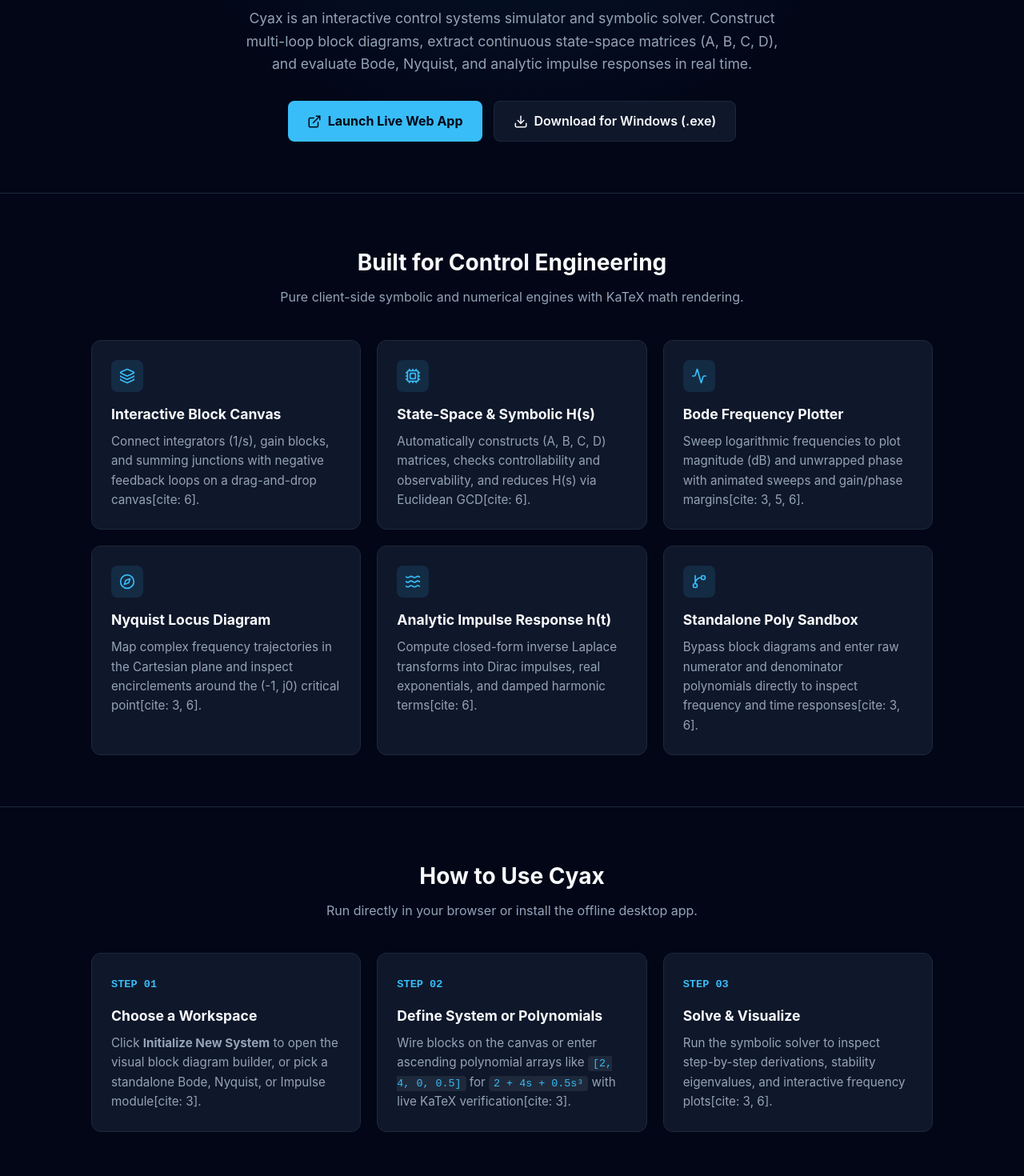
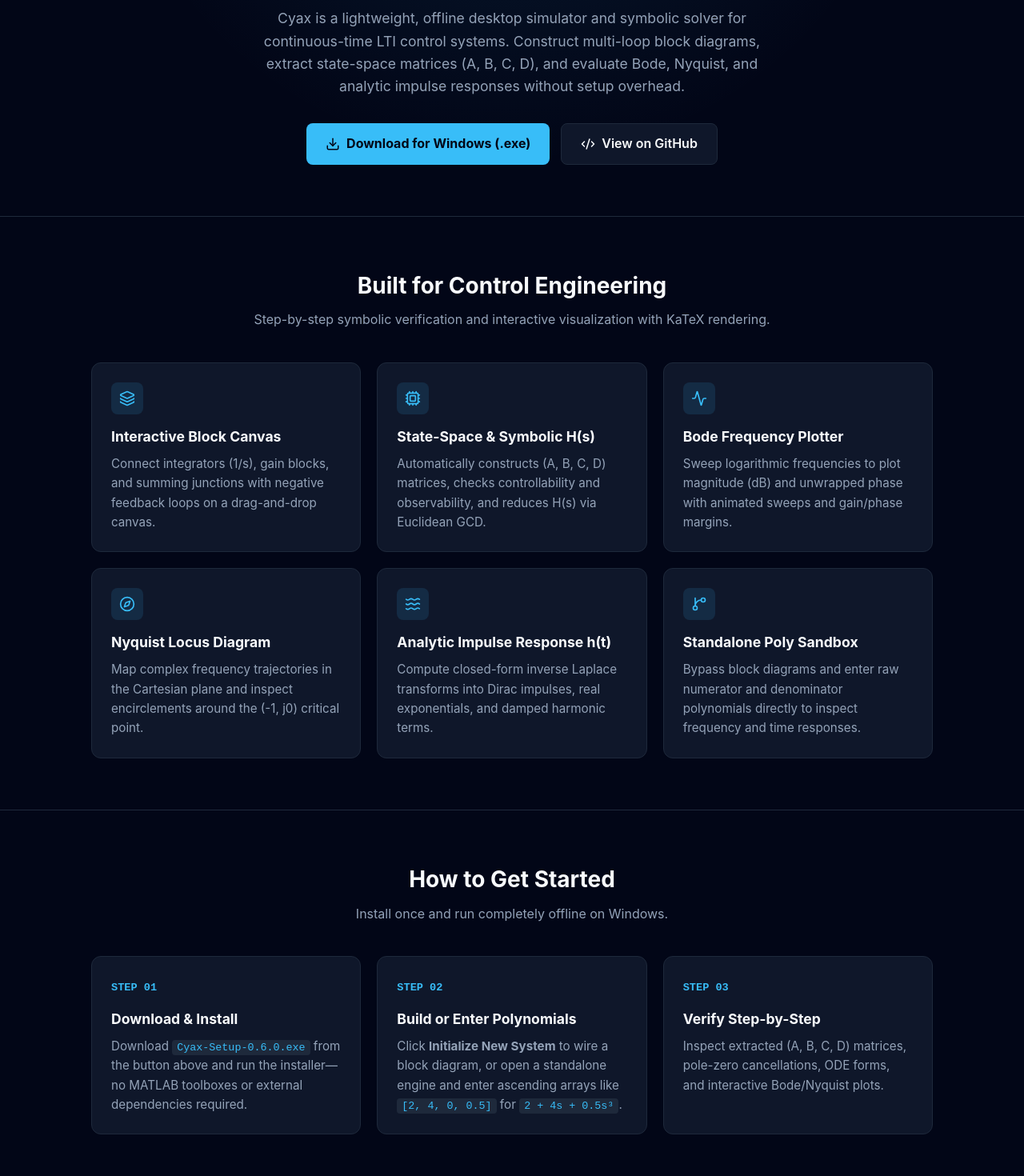
Before and after one commit to ahsmr/Cyax, a React (Vite) app in the folder website/: page / in a window 1280 px wide. Shown: the part 380-1850 px from the top of the page at 80% size. Built offline with nearby package versions, Linux system fonts and the light colour scheme.

Commit message:
Added needed libraries + minor changes

```diff
--- a/website/index.html
+++ b/website/index.html
@@ -4,7 +4,7 @@
     <meta charset="UTF-8" />
     <link rel="icon" type="image/png" href="/logo_square_transparent.png" />
     <meta name="viewport" content="width=device-width, initial-scale=1.0" />
-    <title>Cyax — Continuous-Time Control Systems Simulator</title>
+    <title>Cyax</title>
   </head>
   <body style="margin: 0; background-color: #020617; color: #f8fafc;">
     <div id="root"></div>
--- a/website/src/App.tsx
+++ b/website/src/App.tsx
@@ -1,19 +1,18 @@
 import {
   Activity,
+  Code2,
   Compass,
   Cpu,
   Download,
-  ExternalLink,
   GitBranch,
   Layers,
   Waves,
   Zap,
 } from "lucide-react";
 
-// Update these two URLs after deploying to Vercel and creating your GitHub Release
-const WEB_APP_URL = "https://cyax-app.vercel.app";
+// Update this URL to match your GitHub Release asset filename
 const WINDOWS_EXE_URL =
-  "https://github.com/ahsmr/Cyax/releases/latest/download/Cyax-Setup-0.2.0.exe";
+  "https://github.com/ahsmr/Cyax/releases/latest/download/Cyax-Setup-0.6.0.exe";
 const GITHUB_REPO_URL = "https://github.com/ahsmr/Cyax";
 
 export function App() {
@@ -41,12 +40,10 @@ export function App() {
               GitHub
             </a>
             <a
-              href={WEB_APP_URL}
-              target="_blank"
-              rel="noreferrer"
+              href={WINDOWS_EXE_URL}
               style={{ color: "var(--sky-blue)", fontWeight: 600 }}
             >
-              Open Web App →
+              Download .exe ↓
             </a>
           </nav>
         </div>
@@ -59,7 +56,7 @@ export function App() {
         <div className="container">
           <div className="badge">
             <Zap size={13} />
-            <span>Continuous-Time LTI Control Systems Engine</span>
+            <span>Offline Desktop Control Systems Simulator</span>
           </div>
 
           <h1>
@@ -69,26 +66,27 @@ export function App() {
           </h1>
 
           <p>
-            Cyax is an interactive control systems simulator and symbolic solver.
-            Construct multi-loop block diagrams, extract continuous state-space
-            matrices (A, B, C, D), and evaluate Bode, Nyquist, and analytic
-            impulse responses in real time.
+            Cyax is a lightweight, offline desktop simulator and symbolic solver
+            for continuous-time LTI control systems. Construct multi-loop block
+            diagrams, extract state-space matrices (A, B, C, D), and evaluate
+            Bode, Nyquist, and analytic impulse responses without setup
+            overhead.
           </p>
 
           <div className="cta-group">
+            <a href={WINDOWS_EXE_URL} className="btn-primary">
+              <Download size={18} />
+              Download for Windows (.exe)
+            </a>
+
             <a
-              href={WEB_APP_URL}
+              href={GITHUB_REPO_URL}
               target="_blank"
               rel="noreferrer"
-              className="btn-primary"
+              className="btn-secondary"
             >
-              <ExternalLink size={18} />
-              Launch Live Web App
-            </a>
-
-            <a href={WINDOWS_EXE_URL} className="btn-secondary">
-              <Download size={18} />
-              Download for Windows (.exe)
+              <Code2 size={18} />
+              View on GitHub
             </a>
           </div>
         </div>
@@ -101,8 +99,8 @@ export function App() {
         <div className="container">
           <h2 className="section-title">Built for Control Engineering</h2>
           <p className="section-subtitle">
-            Pure client-side symbolic and numerical engines with KaTeX math
-            rendering.
+            Step-by-step symbolic verification and interactive visualization
+            with KaTeX rendering.
           </p>
 
           <div className="grid-3">
@@ -113,7 +111,7 @@ export function App() {
               <h3>Interactive Block Canvas</h3>
               <p>
                 Connect integrators (1/s), gain blocks, and summing junctions
-                with negative feedback loops on a drag-and-drop canvas[cite: 6].
+                with negative feedback loops on a drag-and-drop canvas.
               </p>
             </div>
 
@@ -125,7 +123,7 @@ export function App() {
               <p>
                 Automatically constructs (A, B, C, D) matrices, checks
                 controllability and observability, and reduces H(s) via
-                Euclidean GCD[cite: 6].
+                Euclidean GCD.
               </p>
             </div>
 
@@ -136,7 +134,7 @@ export function App() {
               <h3>Bode Frequency Plotter</h3>
               <p>
                 Sweep logarithmic frequencies to plot magnitude (dB) and
-                unwrapped phase with animated sweeps and gain/phase margins[cite: 3, 5, 6].
+                unwrapped phase with animated sweeps and gain/phase margins.
               </p>
             </div>
 
@@ -147,7 +145,7 @@ export function App() {
               <h3>Nyquist Locus Diagram</h3>
               <p>
                 Map complex frequency trajectories in the Cartesian plane and
-                inspect encirclements around the (-1, j0) critical point[cite: 3, 6].
+                inspect encirclements around the (-1, j0) critical point.
               </p>
             </div>
 
@@ -158,7 +156,7 @@ export function App() {
               <h3>Analytic Impulse Response h(t)</h3>
               <p>
                 Compute closed-form inverse Laplace transforms into Dirac
-                impulses, real exponentials, and damped harmonic terms[cite: 6].
+                impulses, real exponentials, and damped harmonic terms.
               </p>
             </div>
 
@@ -169,7 +167,7 @@ export function App() {
               <h3>Standalone Poly Sandbox</h3>
               <p>
                 Bypass block diagrams and enter raw numerator and denominator
-                polynomials directly to inspect frequency and time responses[cite: 3, 6].
+                polynomials directly to inspect frequency and time responses.
               </p>
             </div>
           </div>
@@ -181,38 +179,38 @@ export function App() {
          ========================================== */}
       <section id="quickstart" className="section">
         <div className="container">
-          <h2 className="section-title">How to Use Cyax</h2>
+          <h2 className="section-title">How to Get Started</h2>
           <p className="section-subtitle">
-            Run directly in your browser or install the offline desktop app.
+            Install once and run completely offline on Windows.
           </p>
 
           <div className="steps-grid">
             <div className="card">
               <span className="step-num">STEP 01</span>
-              <h3>Choose a Workspace</h3>
+              <h3>Download & Install</h3>
               <p>
-                Click <strong>Initialize New System</strong> to open the visual
-                block diagram builder, or pick a standalone Bode, Nyquist, or
-                Impulse module[cite: 3].
+                Download <code>Cyax-Setup-0.6.0.exe</code> from the button above
+                and run the installer—no MATLAB toolboxes or external
+                dependencies required.
               </p>
             </div>
 
             <div className="card">
               <span className="step-num">STEP 02</span>
-              <h3>Define System or Polynomials</h3>
+              <h3>Build or Enter Polynomials</h3>
               <p>
-                Wire blocks on the canvas or enter ascending polynomial arrays
-                like <code>[2, 4, 0, 0.5]</code> for{" "}
-                <code>2 + 4s + 0.5s³</code> with live KaTeX verification[cite: 3].
+                Click <strong>Initialize New System</strong> to wire a block
+                diagram, or open a standalone engine and enter ascending arrays
+                like <code>[2, 4, 0, 0.5]</code> for <code>2 + 4s + 0.5s³</code>.
               </p>
             </div>
 
             <div className="card">
               <span className="step-num">STEP 03</span>
-              <h3>Solve & Visualize</h3>
+              <h3>Verify Step-by-Step</h3>
               <p>
-                Run the symbolic solver to inspect step-by-step derivations,
-                stability eigenvalues, and interactive frequency plots[cite: 3, 6].
+                Inspect extracted (A, B, C, D) matrices, pole-zero
+                cancellations, ODE forms, and interactive Bode/Nyquist plots.
               </p>
             </div>
           </div>
@@ -225,8 +223,7 @@ export function App() {
       <footer className="footer">
         <div className="container">
           <p>
-            Cyax Control Systems Simulator — Open Source under Apache-2.0
-            License •{" "}
+            Cyax Control Systems Simulator — Open Source under MIT License •{" "}
             <a
               href={GITHUB_REPO_URL}
               target="_blank"
```
Also changed, not shown: website/package.json (+6 -1 lines), 1 other file (tests, documents, lock files or other folders).
